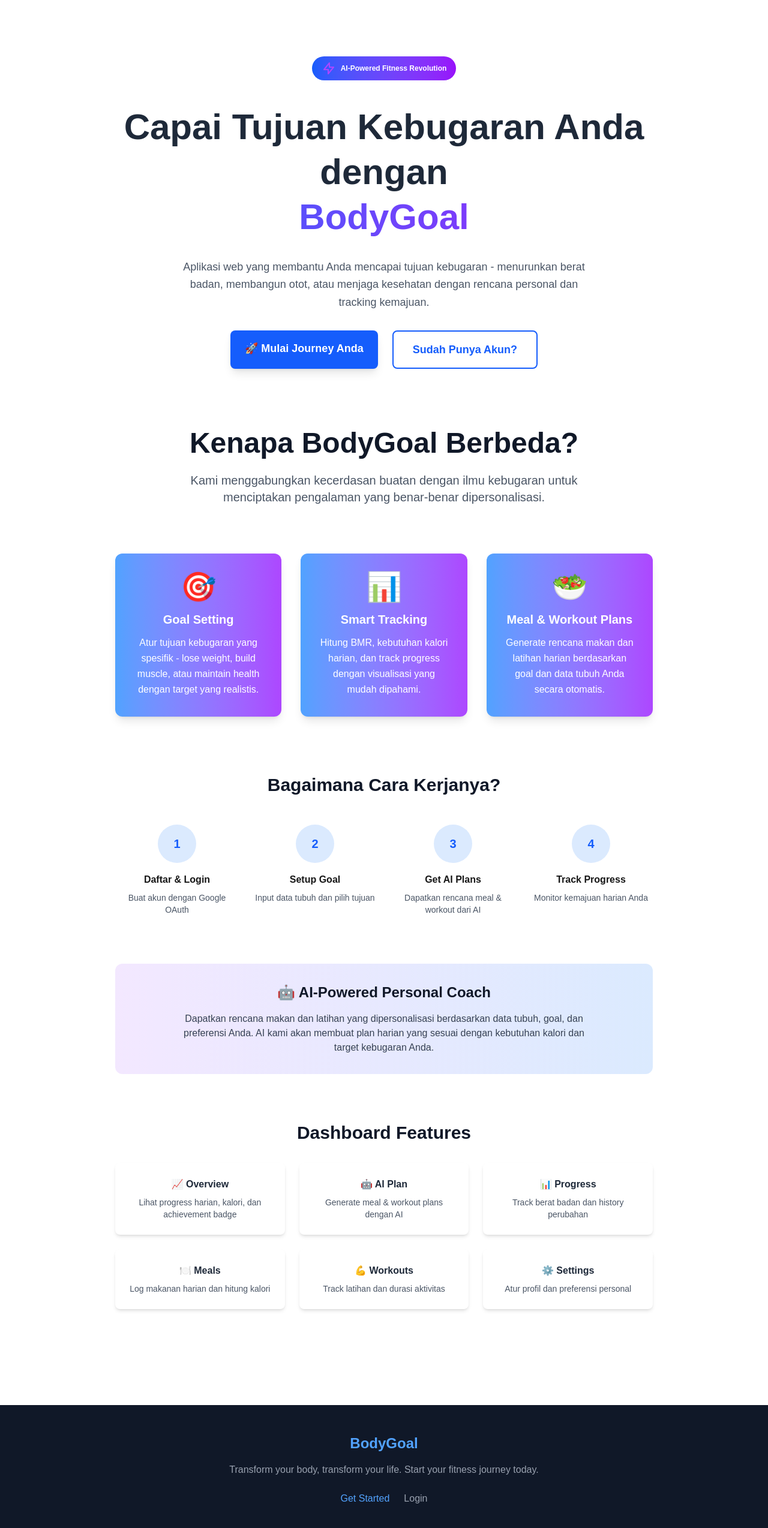
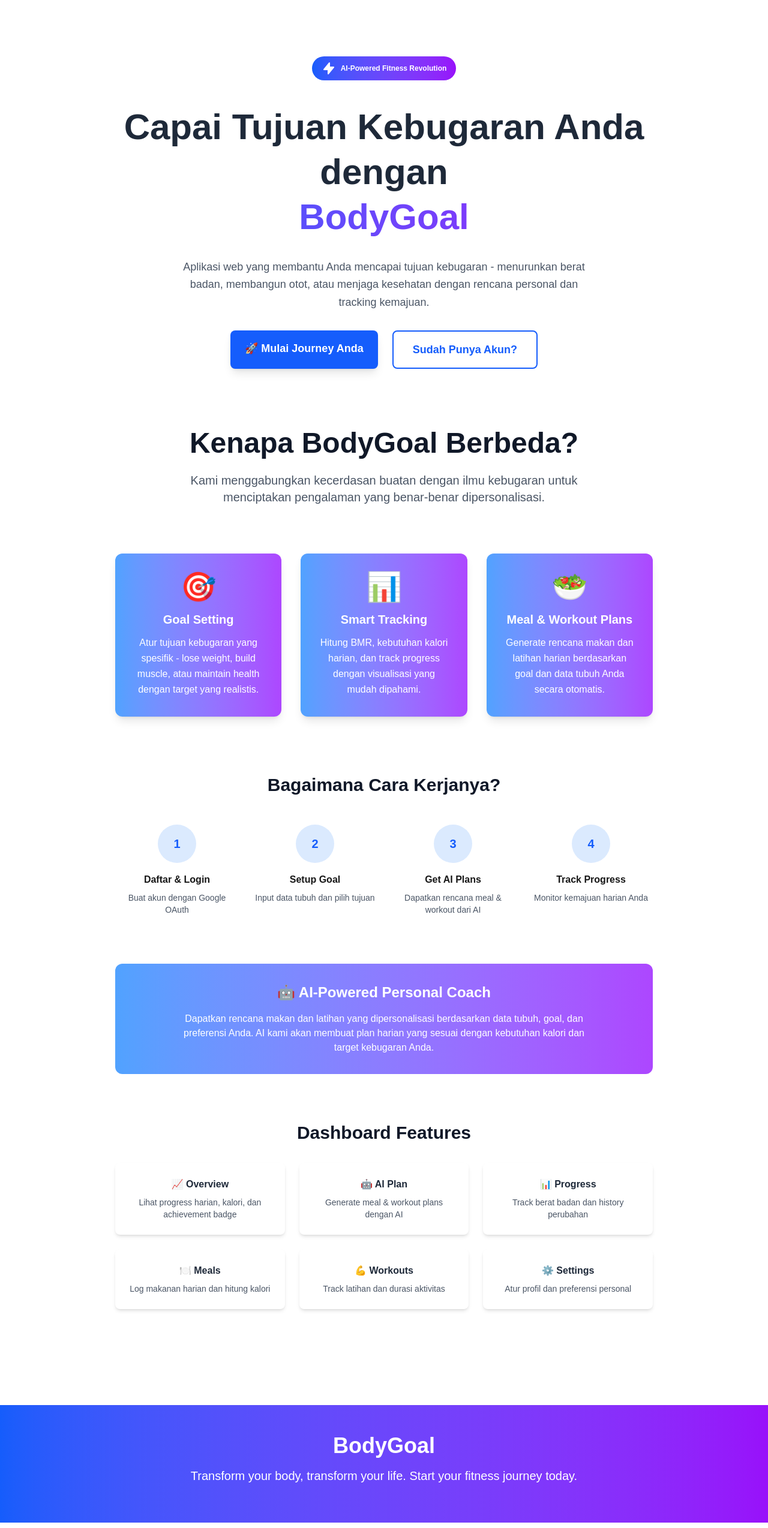
Before and after one commit to xzeonz/bodyGoal, a Next.js app: page / in a window 1280 px wide. Shown: the part 58-2606 px from the top of the page at 60% size. Built offline with nearby package versions, Linux system fonts and the light colour scheme; no server answers; what arctic would draw is missing.

Commit message:
change color icon and card

```diff
--- a/src/app/page.js
+++ b/src/app/page.js
@@ -47,8 +47,8 @@ export default async function Home() {
               <span className="inline-flex items-center">
                 {/* SVG Icon for lightning bolt */}
                 <svg
-                  className="h-6 w-6 mr-2 text-purple-500"
-                  fill="none"
+                  className="h-6 w-6 mr-2 text-white"
+                  fill="currentColor"
                   stroke="currentColor"
                   viewBox="0 0 24 24"
                   xmlns="http://www.w3.org/2000/svg"
@@ -184,11 +184,11 @@ export default async function Home() {
           </div>
 
           {/* AI Integration Highlight */}
-          <div className="mt-20 bg-gradient-to-r from-purple-100 to-blue-100 p-8 rounded-xl">
-            <h3 className="text-2xl font-bold text-gray-900 mb-4">
+          <div className="mt-20 bg-gradient-to-r from-blue-400 to-purple-500 p-8 rounded-xl">
+            <h3 className="text-2xl font-bold text-white mb-4">
               🤖 AI-Powered Personal Coach
             </h3>
-            <p className="text-gray-700 max-w-2xl mx-auto">
+            <p className="text-white max-w-2xl mx-auto">
               Dapatkan rencana makan dan latihan yang dipersonalisasi
               berdasarkan data tubuh, goal, dan preferensi Anda. AI kami akan
               membuat plan harian yang sesuai dengan kebutuhan kalori dan target
@@ -252,27 +252,13 @@ export default async function Home() {
       </div>
 
       {/* Footer */}
-      <footer className="bg-gray-900 text-white py-12 mt-20">
+      <footer className="bg-gray-900 bg-gradient-to-r from-blue-600 to-purple-600 py-12 mt-20">
         <div className="container mx-auto px-6 text-center">
-          <div className="text-2xl font-bold text-blue-400 mb-4">BodyGoal</div>
-          <p className="text-gray-400 mb-6">
+          <div className="text-4xl font-bold text-white mb-4">BodyGoal</div>
+          <p className="text-white text-xl mb-4">
             Transform your body, transform your life. Start your fitness journey
             today.
           </p>
-          <div className="flex justify-center gap-6">
-            <a
-              href="/register"
-              className="text-blue-400 hover:text-blue-300 transition"
-            >
-              Get Started
-            </a>
-            <a
-              href="/login"
-              className="text-gray-400 hover:text-white transition"
-            >
-              Login
-            </a>
-          </div>
         </div>
       </footer>
     </div>
```
